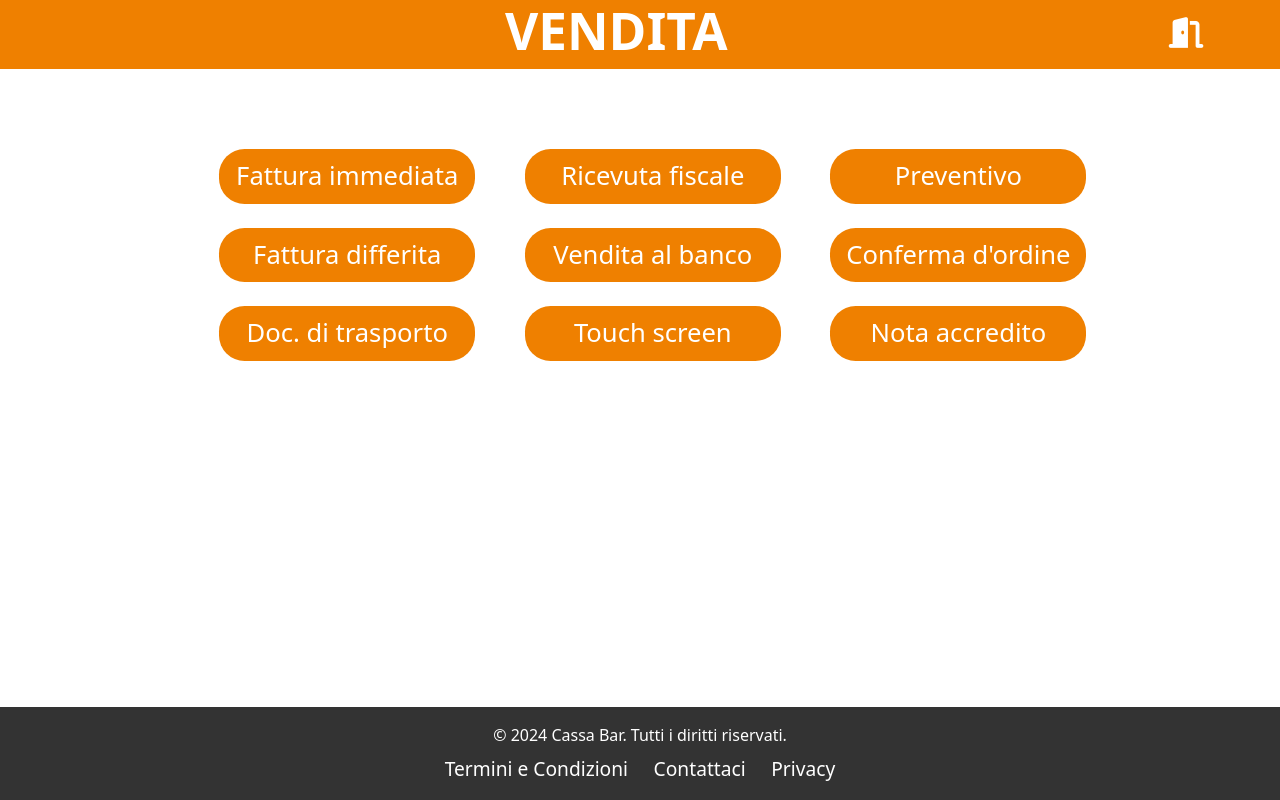
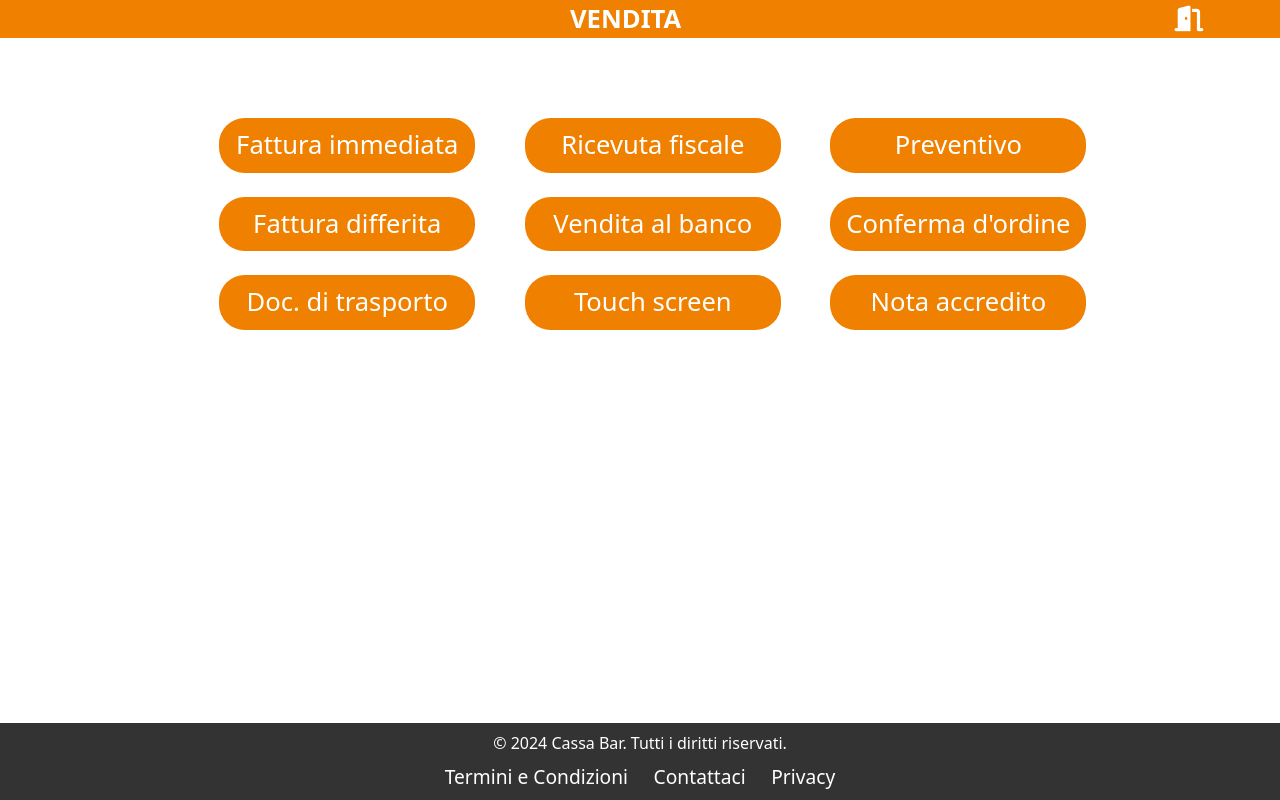
Before and after one commit to alessandropanico/CassaPassaparola, an Angular app: page /vendita in a window 1280 px wide. Built offline with nearby package versions, Linux system fonts and the light colour scheme.

Commit message:
css migliorato

```diff
--- a/src/app/pagine/home/home.component.css
+++ b/src/app/pagine/home/home.component.css
@@ -7,7 +7,7 @@
 .titolo {
   color: white;
   font-weight: bolder;
-  font-size: 4vw;
+  font-size: 2vw;
 }
 
 .sectionButton {
--- a/src/app/pagine/home/home.component.html
+++ b/src/app/pagine/home/home.component.html
@@ -1,6 +1,6 @@
 <div class="intest">
   <div class="d-flex justify-content-center">
-    <h1 class="titolo">CASSA</h1>
+    <div class="titolo">CASSA</div>
   </div>
 </div>
 
--- a/src/app/pagine/vendita/touch-screen/touch-screen.component.css
+++ b/src/app/pagine/vendita/touch-screen/touch-screen.component.css
@@ -1,4 +1,3 @@
-/* Stili generali (desktop) */
 .intest {
   background-color: #EF8000;
   width: 100%;
@@ -7,5 +6,17 @@
 .titolo {
   color: white;
   font-weight: bolder;
-  font-size: 4vw;
+  font-size: 2vw;
 }
+
+.sezione1{
+}
+
+.contInput{
+  padding: 1vw;
+}
+
+.form-control{
+  width: 150px;
+  border: solid 1px black;
+}
--- a/src/app/pagine/vendita/touch-screen/touch-screen.component.html
+++ b/src/app/pagine/vendita/touch-screen/touch-screen.component.html
@@ -1,9 +1,17 @@
 <div class="intest">
   <div class="d-flex justify-content-center">
-    <h1 class="titolo">TOUCH-SCREEN</h1>
+    <div class="titolo">TOUCH-SCREEN</div>
   </div>
 </div>
 
+<!--1-->
+<section class="sezione1">
+
+  <div class="contInput">
+    <input class="form-control">
+  </div>
+
+</section>
 
 
 
--- a/src/app/pagine/vendita/vendita/vendita.component.css
+++ b/src/app/pagine/vendita/vendita/vendita.component.css
@@ -19,9 +19,10 @@
 .titolo {
   color: white;
   font-weight: bolder;
-  font-size: 4vw;
+  font-size: 2vw;
   text-align: center;
   flex: 1; /* Permette di espandere per riempire lo spazio disponibile */
+  margin-left: 1vw;
 }
 
 /* Stile per il testo all'estrema destra */
@@ -37,7 +38,7 @@
 }
 
 .fa-solid {
-  font-size: 2.4vw;
+  font-size: 2vw;
   margin-right: 1vw;
   cursor:pointer;
 }
--- a/src/app/pagine/vendita/vendita/vendita.component.html
+++ b/src/app/pagine/vendita/vendita/vendita.component.html
@@ -1,7 +1,9 @@
 <div class="intest">
   <!-- Contenitore Flex per titolo e testo -->
   <div class="flex-container">
-    <h1 class="titolo">VENDITA</h1>
+
+    <div class="titolo">VENDITA</div>
+
     <div class="text-right" routerLink="/home"><i class="fa-solid fa-door-open"></i></div>
   </div>
 </div>
--- a/src/app/shared/footer/footer.component.css
+++ b/src/app/shared/footer/footer.component.css
@@ -3,7 +3,7 @@
   background-color: #333;
   color: white;
   text-align: center;
-  padding: 2vh 0;
+  padding: 1vh 0;
   position: absolute;
   bottom: 0;
   width: 100vw;
```
